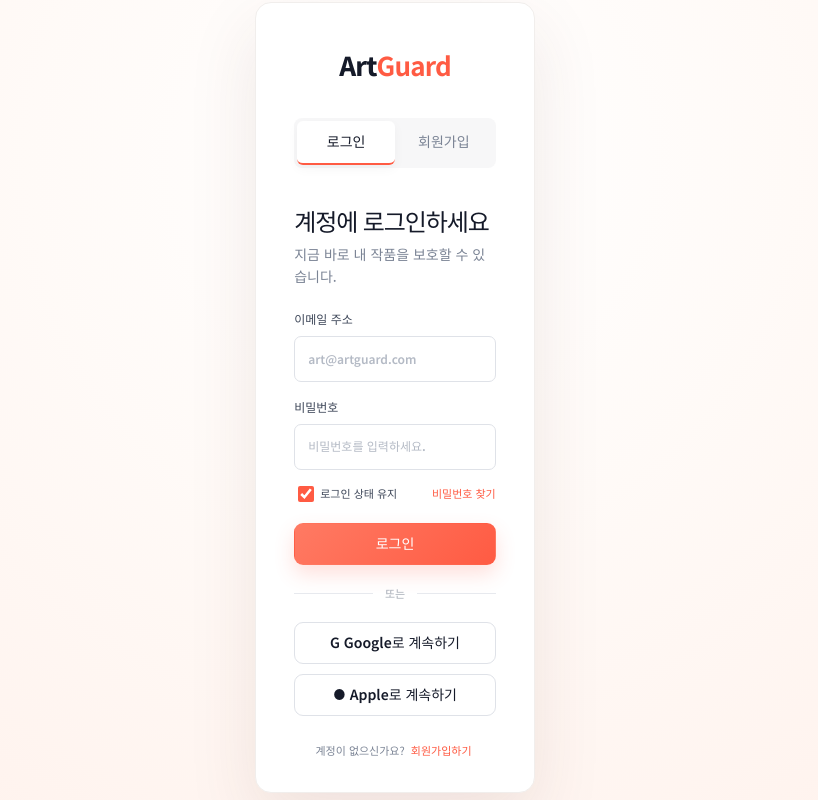
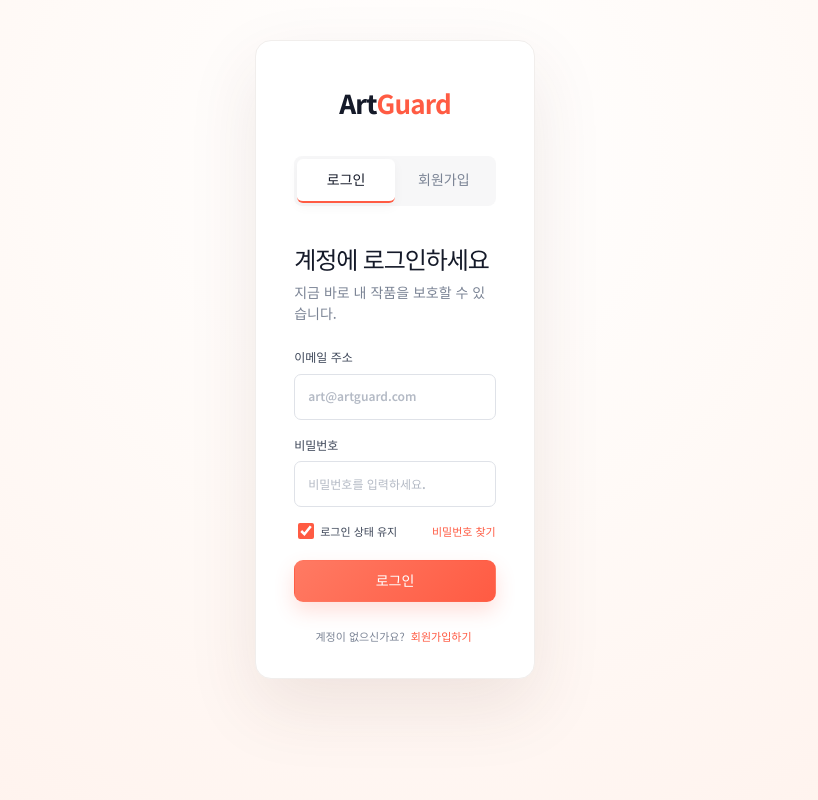
Before and after one commit to KTheES/ArtGuard, a website with bundled scripts: page frontend/index.html in a window 1280 px wide. Both pictures are taken after a click on the button "로그인". Shown: the whole page, without its empty margins (229-1047 px from the left). Built offline with nearby package versions, Linux system fonts and the light colour scheme.

Commit message:
refactor: simplify account experience

```diff
--- a/frontend/app.js
+++ b/frontend/app.js
@@ -214,13 +214,10 @@
       }
     });
   };
-  const divider = el('div', '또는', 'divider');
-  const social = el('div', undefined, 'social-buttons');
-  social.append(button('G  Google로 계속하기', () => message('소셜 로그인은 현재 MVP 범위에 포함되지 않습니다.', 'info'), 'social'), button('●  Apple로 계속하기', () => message('소셜 로그인은 현재 MVP 범위에 포함되지 않습니다.', 'info'), 'social'));
   const switcher = el('p', signup ? '이미 계정이 있나요? ' : '계정이 없으신가요? ', 'auth-switch');
   const switchButton = button(signup ? '로그인하기' : '회원가입하기', () => auth(!signup), 'text-button');
   switcher.append(switchButton);
-  shell.append(tabs, heading, form, divider, social, switcher);
+  shell.append(tabs, heading, form, switcher);
   app.append(shell);
 }
 
@@ -561,7 +558,7 @@
   identity.append(el('div', (user.nickname || user.email).slice(0, 1).toUpperCase(), 'profile-avatar'));
   const copy = el('div', undefined, 'identity-copy');
   copy.append(el('h2', user.nickname || 'ArtGuard 사용자'), el('p', user.email));
-  identity.append(copy, button('프로필 수정', () => message('프로필 수정 API는 아직 제공되지 않습니다.', 'info'), 'outline'));
+  identity.append(copy);
   const info = el('section', undefined, 'account-section');
   info.append(el('h2', '계정 정보'));
   const table = el('dl', undefined, 'account-table');
--- a/frontend/style.css
+++ b/frontend/style.css
@@ -81,7 +81,7 @@
 .landing-nav .landing-link:hover { color: var(--coral); }
 .top-actions { display: flex; gap: 10px; align-items: center; }
 
-.primary, .outline, .ghost, .social, .button, .option-card {
+.primary, .outline, .ghost, .button, .option-card {
   display: inline-flex;
   align-items: center;
   justify-content: center;
@@ -199,11 +199,6 @@
 .form-options a { color: var(--coral); }
 .check-label, .radio-label { display: flex; align-items: center; gap: 3px; color: var(--ink-soft); font-weight: 500; }
 input[type='checkbox'], input[type='radio'] { width: 16px; height: 16px; accent-color: var(--coral); }
-.divider { display: flex; gap: 12px; align-items: center; margin: 20px 0; color: #a4aab4; font-size: 11px; }
-.divider::before, .divider::after { flex: 1; height: 1px; content: ''; background: var(--line); }
-.social-buttons { display: grid; gap: 10px; }
-.social { width: 100%; color: var(--ink); background: #fff; border-color: #dfe2e8; }
-.social:hover { background: #fafafa; border-color: #c7cbd3; }
 .auth-switch { margin: 23px 0 0; color: var(--muted); text-align: center; font-size: 11px; }
 .text-button { display: inline; padding: 3px; color: var(--coral); font-weight: 600; }
 .text-button:hover { text-decoration: underline; }
@@ -310,7 +305,7 @@
 .form-note { max-width: 760px; margin-top: 14px; color: var(--muted); font-size: 11px; }
 
 /* 7. 마이페이지 */
-.identity-card { display: grid; grid-template-columns: 58px 1fr auto; gap: 16px; align-items: center; padding-bottom: 22px; border-bottom: 1px solid var(--line); }
+.identity-card { display: grid; grid-template-columns: 58px 1fr; gap: 16px; align-items: center; padding-bottom: 22px; border-bottom: 1px solid var(--line); }
 .profile-avatar { display: grid; width: 58px; height: 58px; color: var(--coral); font-size: 20px; place-items: center; background: var(--peach); border-radius: 50%; }
 .identity-copy h2 { margin-bottom: 3px; font-size: 17px; }
 .identity-copy p { margin: 0; color: var(--muted); font-size: 11px; }
@@ -398,7 +393,6 @@
   .result-row .more { display: none; }
   .product-detail { grid-template-columns: 1fr; padding: 16px; }
   .identity-card { grid-template-columns: 52px 1fr; }
-  .identity-card > button { grid-column: 1 / -1; }
   .account-table { grid-template-columns: 105px 1fr; }
 }
 
```
